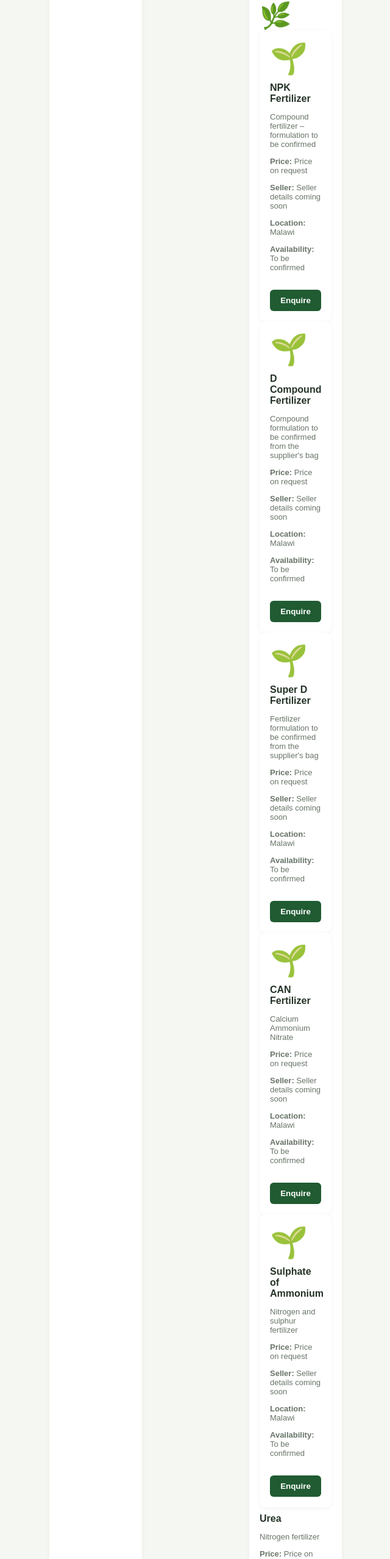
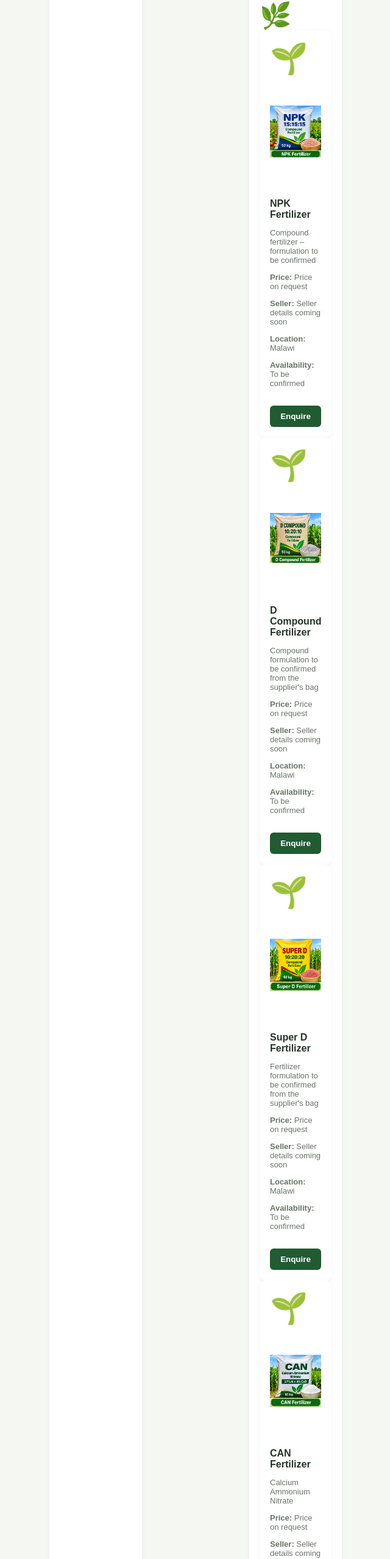
Before and after one commit to emergetechnologymw-spec/agriculture-ecommerce-mw, a plain HTML site: page index.html in a window 1280 px wide. Shown: the part 2556-5112 px from the top of the page at 61% size, without its empty margins (73-713 px from the left). Drawn offline with Linux system fonts and the light colour scheme.

Commit message:
Update index.html

```diff
--- a/index.html
+++ b/index.html
@@ -116,6 +116,7 @@ footer{background:#174d2b;color:white;text-align:center;padding:25px 12px;margin
 <div class="product" data-name="urea">
 <div class="emoji">🌿<div class="product" data-name="npk">
     <div style="font-size:50px;">🌱</div>
+    <img src="npk-illustration.png" alt="Illustrative NPK fertilizer bag" style="width:100%; height:180px; object-fit:contain; border-radius:10px;">
     <h3>NPK Fertilizer</h3>
     <p>Compound fertilizer – formulation to be confirmed</p>
     <p><strong>Price:</strong> Price on request</p>
@@ -126,6 +127,7 @@ footer{background:#174d2b;color:white;text-align:center;padding:25px 12px;margin
 </div>
 <div class="product" data-name="d-compound">
     <div style="font-size:50px;">🌱</div>
+    <img src="d-compound-illustration.png" alt="Illustrative D Compound fertilizer bag" style="width:100%; height:180px; object-fit:contain; border-radius:10px;">
     <h3>D Compound Fertilizer</h3>
     <p>Compound formulation to be confirmed from the supplier's bag</p>
     <p><strong>Price:</strong> Price on request</p>
@@ -136,6 +138,7 @@ footer{background:#174d2b;color:white;text-align:center;padding:25px 12px;margin
 </div>
 <div class="product" data-name="super-d">
     <div style="font-size:50px;">🌱</div>
+    <img src="super-d-illustration.png" alt="Illustrative Super D fertilizer bag" style="width:100%; height:180px; object-fit:contain; border-radius:10px;">
     <h3>Super D Fertilizer</h3>
     <p>Fertilizer formulation to be confirmed from the supplier's bag</p>
     <p><strong>Price:</strong> Price on request</p>
@@ -146,6 +149,7 @@ footer{background:#174d2b;color:white;text-align:center;padding:25px 12px;margin
 </div>
 <div class="product" data-name="can">
     <div style="font-size:50px;">🌱</div>
+    <img src="can-illustration.png" alt="Illustrative CAN fertilizer bag" style="width:100%; height:180px; object-fit:contain; border-radius:10px;">
     <h3>CAN Fertilizer</h3>
     <p>Calcium Ammonium Nitrate</p>
     <p><strong>Price:</strong> Price on request</p>
@@ -156,6 +160,7 @@ footer{background:#174d2b;color:white;text-align:center;padding:25px 12px;margin
 </div>
 <div class="product" data-name="sulphate-of-ammonium">
     <div style="font-size:50px;">🌱</div>
+    <img src="ammonium-sulphate-illustration.png" alt="Illustrative Sulphate of Ammonium fertilizer bag" style="width:100%; height:180px; object-fit:contain; border-radius:10px;">
     <h3>Sulphate of Ammonium</h3>
     <p>Nitrogen and sulphur fertilizer</p>
     <p><strong>Price:</strong> Price on request</p>
@@ -164,6 +169,7 @@ footer{background:#174d2b;color:white;text-align:center;padding:25px 12px;margin
     <p><strong>Availability:</strong> To be confirmed</p>
     <button onclick="alert('Seller contact details coming soon')">Enquire</button>
 </div>
+    <img src="urea-illustration.png" alt="Illustrative Urea fertilizer bag" style="width:100%; height:180px; object-fit:contain; border-radius:10px;">
 <h3>Urea</h3>
 <p>Nitrogen fertilizer</p>
 <p><strong>Price:</strong> Price on request</p>
```
